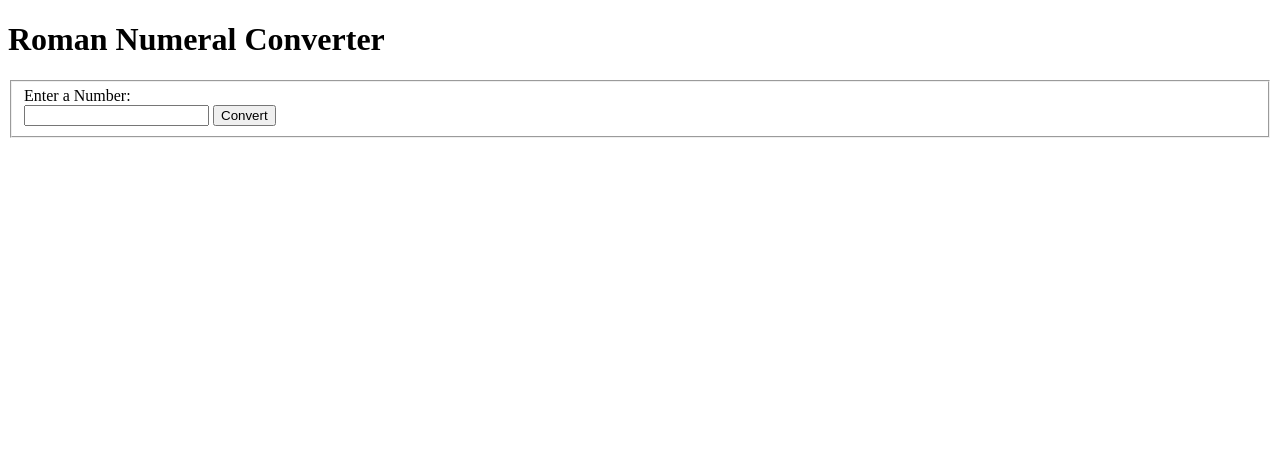
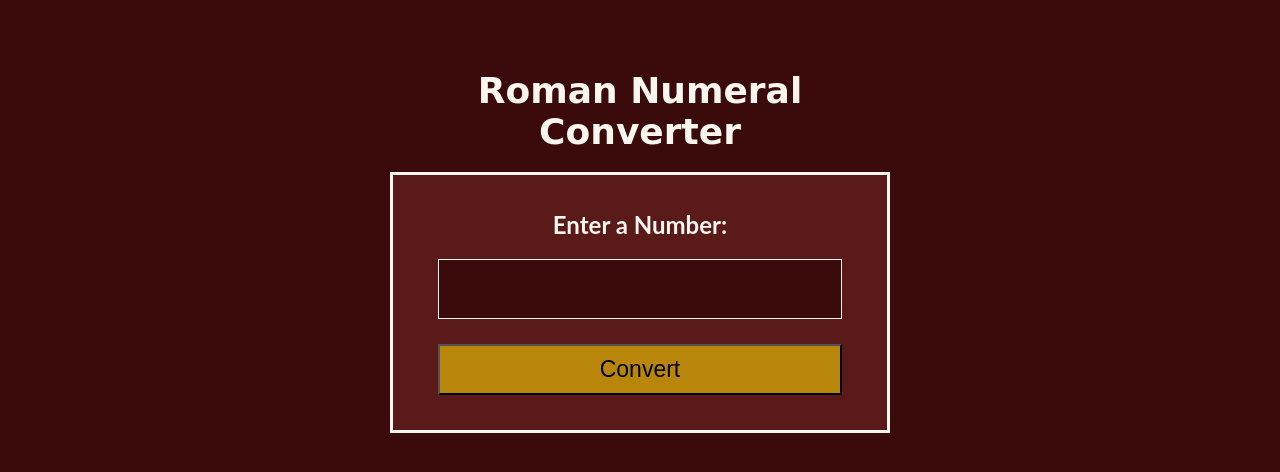
Before and after one commit to MARGYYY1231/Roman-numerator-converter-freecodecmp, a plain HTML site: page index.html in a window 1280 px wide. Drawn offline with Linux system fonts and the light colour scheme.

Commit message:
Completed CSS

```diff
--- a/index.html
+++ b/index.html
@@ -18,7 +18,7 @@
                     <button type="button" id="convert-btn">Convert</button>
                 </fieldset>
             </form>
-            <div class="output" id="output"></div>
+            <div class="output hidden" id="output"></div>
         </main>
         <script src="script.js"></script>
     </body>
--- a/styles.css
+++ b/styles.css
@@ -5,3 +5,103 @@
     --gold--00: #d4af37;
     --result-box: #5a1a1a;
 }
+
+*, ::before, ::after{
+    padding: 0;
+    margin: 0;
+    box-sizing: border-box;
+}
+
+body{
+    min-height: 100vh;
+    padding: 50px 20px;
+    font-family: 'Lato', Arial, Helvetica, sans-serif;
+    font-size: 18px;
+    background-color: var(--red-00);
+    color: var(--cream-00);
+}
+
+main{
+    display: flex;
+    flex-direction: column;
+    align-items: center;
+    justify-content: center;
+}
+
+h1{
+    text-align: center;
+    margin: 20px auto;
+    max-width: 350px;
+    font-family: 'Castoro Titling', cursive;
+}
+
+form{
+    color: var(--cream-00);
+    margin: auto 25px;
+    padding: 15px auto;
+    border: 3px solid var(--cream-00);
+    text-align: center;
+    width: 90%;
+    max-width: 500px;
+    background-color: var(--result-box);
+}
+
+fieldset{
+    border: 0 none;
+    height: 100%;
+    padding: 25px;
+    margin: 10px 20px;
+}
+
+label{
+    display: inline-block;
+    font-size: 1.5rem;
+    margin-bottom: 10px;
+    font-weight: bold;
+}
+
+input{
+    display: block;
+    font-size: 2.5rem;
+    width: 100%;
+    height: 60px;
+    padding: 6px 12px;
+    margin: 10px 0;
+    line-height: 1.4;
+    color: white;
+    background-color: var(--red-00);
+    border: 1px solid var(--cream-00);
+}
+
+button{
+    cursor: pointer;
+    margin-top: 15px;
+    text-decoration: none;
+    background-color: var(--goldenrod-00);
+    padding: 10px 16px;
+    font-size: 23px;
+    width: 100%;
+}
+
+button:hover{
+    transform: scale(1.1);
+    background-color: var(--gold--00);
+}
+
+.hidden{
+    display: none;
+}
+
+.output{
+    color: var(--cream-00);
+    background-color: var(--result-box);
+    border: 3px solid var(--cream-00);
+    font-size: 2.5rem;
+    width: 90%;
+    max-width: 500px;
+    min-height: 55px;
+    margin-top: 25px;
+    padding: 15px;
+    overflow-wrap: break-word;
+    text-align: center;
+}
```
